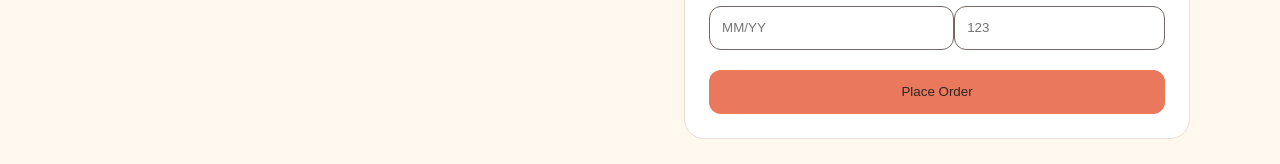
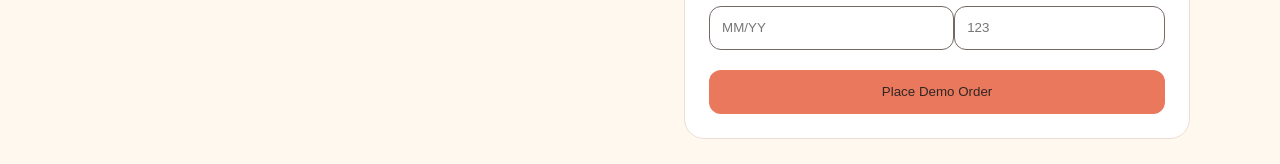
Before and after one commit to jjackson112/pau-hana-kitchen, a React (Vite) app in the folder frontend/: page /checkout in a window 1280 px wide. Shown: the part 1052-1216 px from the top of the page. Built offline with nearby package versions, Linux system fonts and the light colour scheme.

Commit message:
create a seed.py + read data from menu.js by converting data to dictionary

```diff
--- a/frontend/src/components/Payment.jsx
+++ b/frontend/src/components/Payment.jsx
@@ -47,7 +47,7 @@ function Payment({ handleCreateOrder }) {
                 onClick={handleCreateOrder}
                 type="button"
             >
-                Place Order
+                Place Demo Order
             </button>
         </section>
     )
--- a/frontend/src/pages/Checkout.jsx
+++ b/frontend/src/pages/Checkout.jsx
@@ -74,7 +74,11 @@ function Checkout() {
             })
 
             const result = await response.json()
-            console.log(result)
+            console.log("ORDER RESPONSE", result)
+
+            if (!response.ok) {
+                console.error("Order failed", result.error)
+            }
 
         } catch (error) {
             console.error("Cannot create new order:", error)
```
Also changed, not shown: frontend/src/data/menu.js (+0 -11 lines), 1 other file (tests, documents, lock files or other folders).
